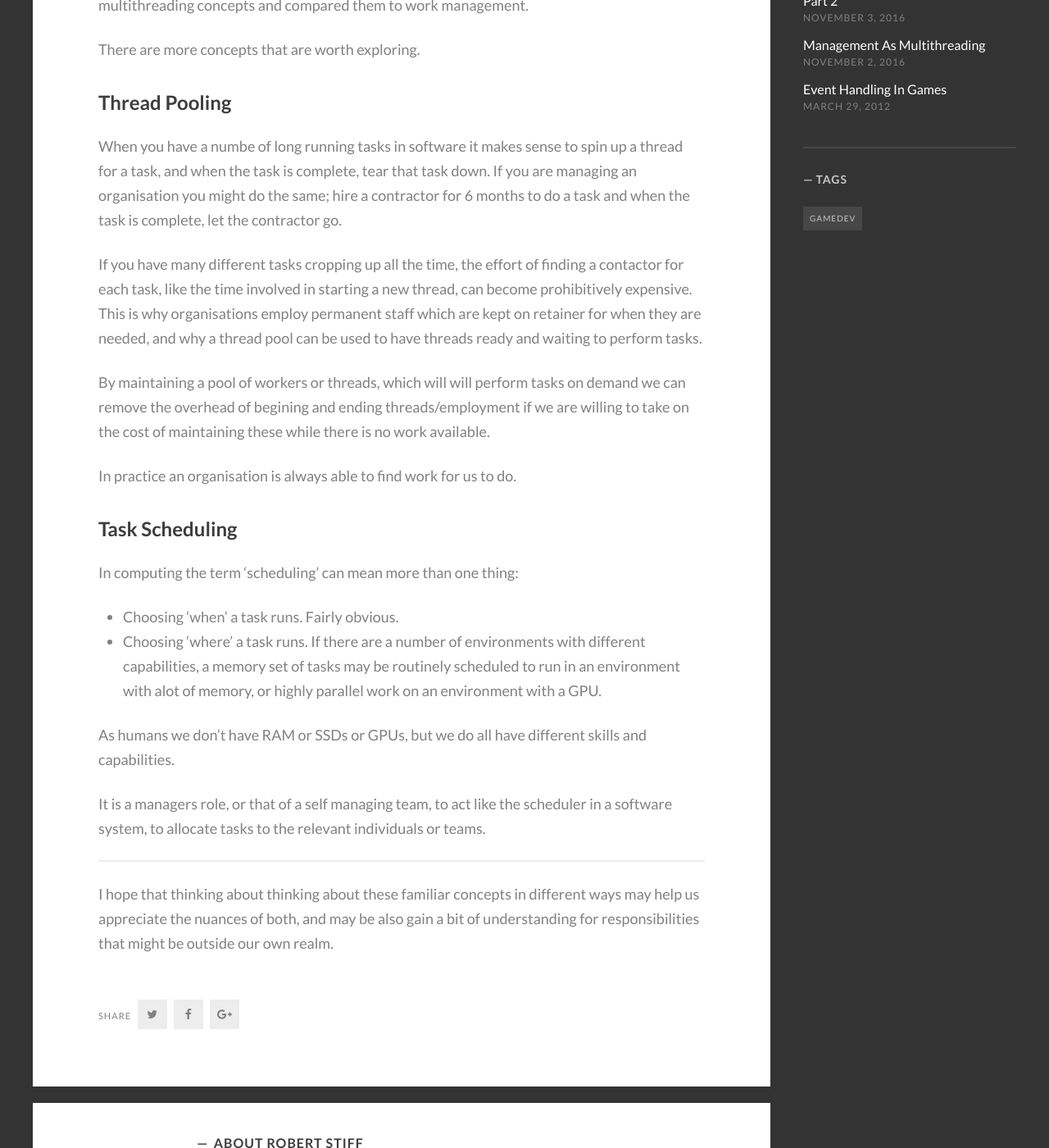
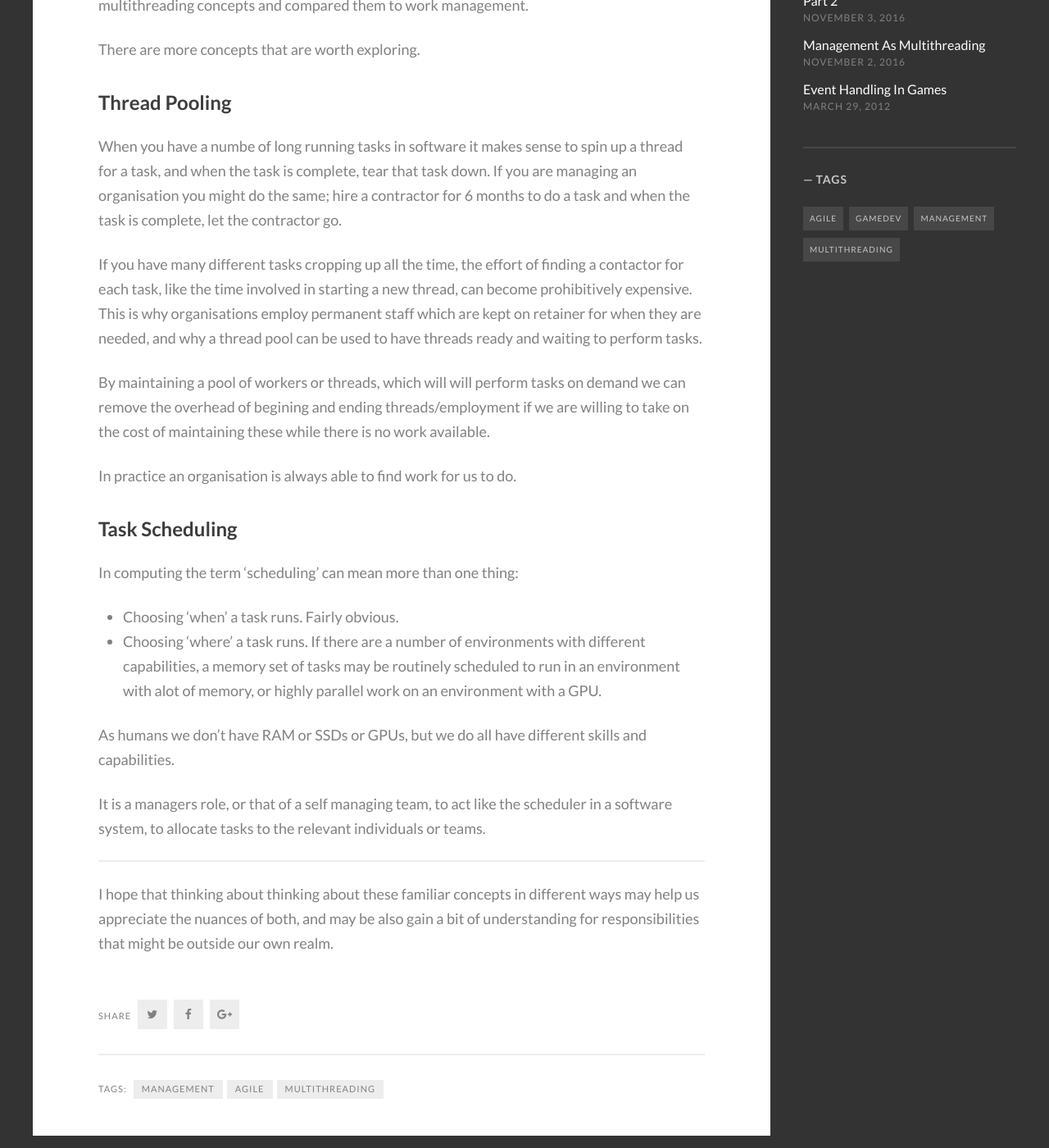
Before and after one commit to uatec/hidef.github.io, a Jekyll site: the page built from _posts/2016-11-03-management-as-multithreading-part-2.md, in a window 1280 px wide and 1400 px high, scrolled down 564 px. Shown: the whole window at 82% size. Built offline with Jekyll 4.4.1, drawn with Linux system fonts in a browser that asks for light colours; some web fonts are replaced.

Commit message:
Tags in articles please.

```diff
--- a/_posts/2016-11-02-management-as-multithreading.md
+++ b/_posts/2016-11-02-management-as-multithreading.md
@@ -1,7 +1,7 @@
 ---
 title: Management As Multithreading
-author: Robert Stiff
 date: 2016-11-02
+tags: ["management", "agile", "multithreading"]
 layout: post
 ---
 > What if developers and managers can be models using the same concepts as in multi-threaded software.
--- a/_posts/2016-11-03-management-as-multithreading-part-2.md
+++ b/_posts/2016-11-03-management-as-multithreading-part-2.md
@@ -1,7 +1,7 @@
 ---
 title: Management as Multithreading - Part 2
-author: Robert Stiff
 date: 2016-11-03
+tags: ["management", "agile", "multithreading"]
 layout: post
 ---
 [Previously](/2016/11/02/management-as-multithreading) I wrote about how management of a team and multiple work flows can be viewed as similar to the multithreading problem in software development. I also explored some key multithreading concepts and compared them to work management.
```
